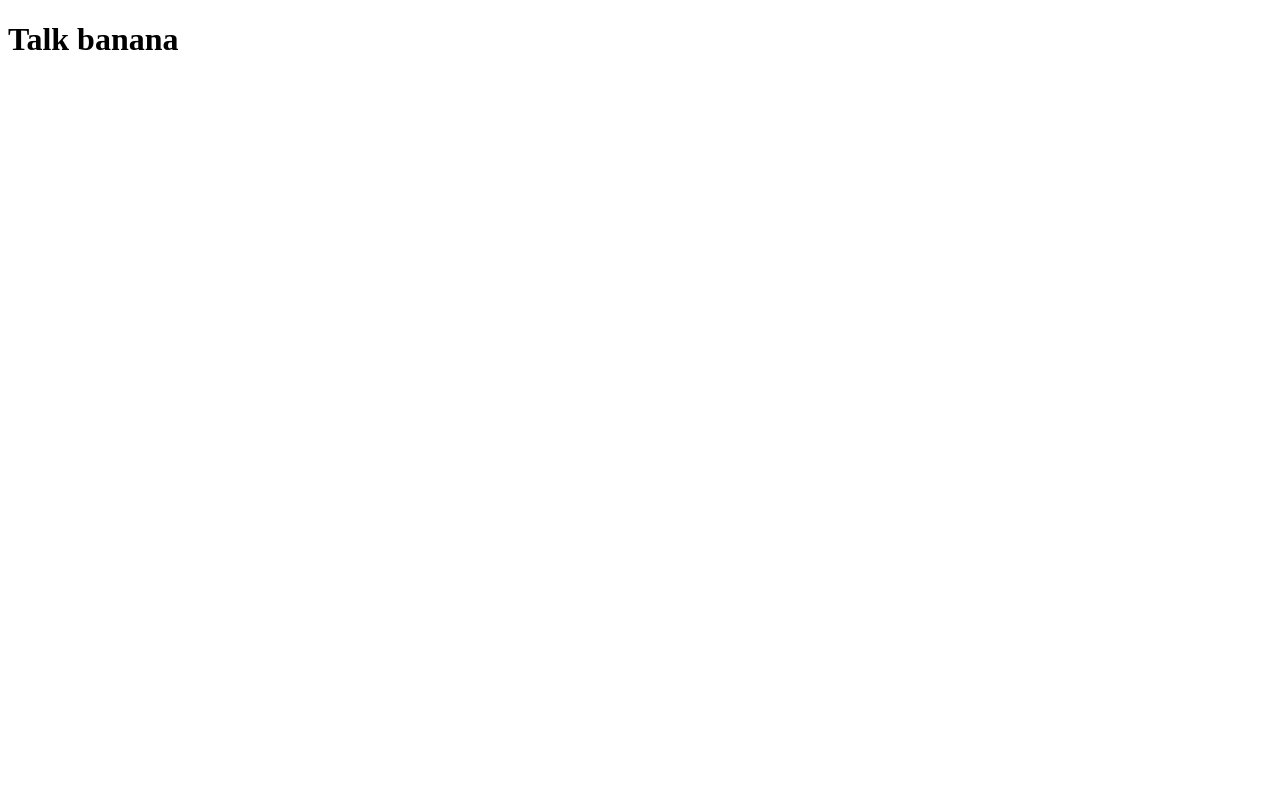
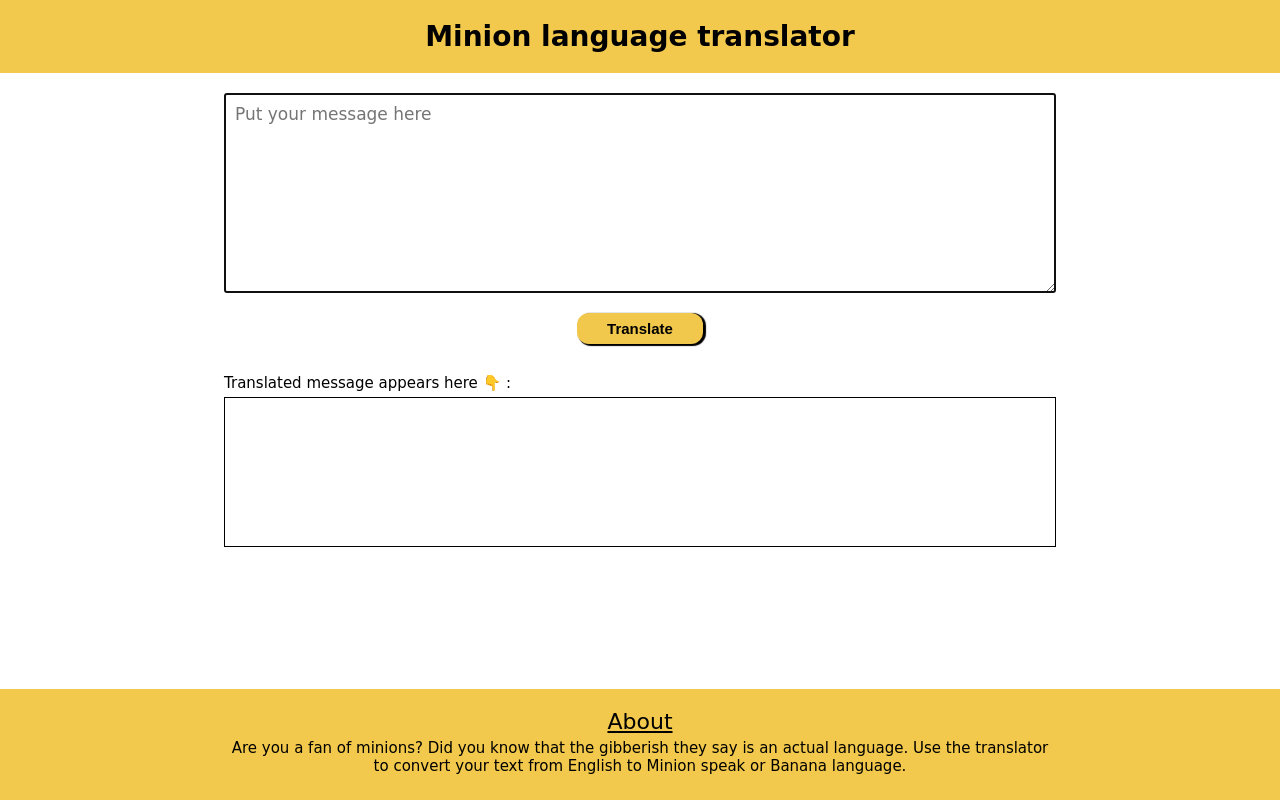
Before and after one commit to Gururajshet/Minion-translation-app, a plain HTML site: page index.html in a window 1280 px wide. Drawn offline with Linux system fonts and the light colour scheme.

Commit message:
integrated an  API

```diff
--- a/app.js
+++ b/app.js
@@ -1 +1,23 @@
 'use strict'
+
+const textArea = document.getElementById('text__area');
+const buttonClick = document.getElementById('btn');
+const translatedArea = document.getElementById('block');
+
+const url = "https://api.funtranslations.com/translate/minion.json";
+
+
+
+
+
+function updatedUrl(url) {
+    return `${url}?text=${textArea.value}`
+}
+
+function translated() {
+    fetch(updatedUrl(url))
+        .then(Response => Response.json()
+            .then(json => translatedArea.innerText =json.contents.translated))
+}
+
+buttonClick.addEventListener('click',translated)
--- a/index.html
+++ b/index.html
@@ -1,5 +1,6 @@
 <!DOCTYPE html>
 <html lang="en">
+
 <head>
     <meta charset="UTF-8">
     <meta http-equiv="X-UA-Compatible" content="IE=edge">
@@ -8,8 +9,27 @@
     <link rel="shortcut icon" href="/icons8-minion(2).svg" type="image/x-icon">
     <title>Minion App</title>
 </head>
+
 <body>
-    <h1>Talk banana</h1>
+
+    <header class="header">
+        <h1 class="title">Minion language translator</h1>
+    </header>
+    <main class="container">
+        <textarea name="textarea" id="text__area" placeholder="Put your message here" class="container__area" autofocus></textarea>
+        <button class="container__btn" id="btn">Translate</button>
+        <p>Translated message appears here 👇 :</p>
+        <div class="container__block" id="block"></div>
+    </main>
+    <footer class="footer">
+        <div class="about">About</div>
+        <p>Are you a fan of minions? Did you know that the gibberish they say is an actual language. Use the
+            translator
+            to convert your text from English to Minion speak or Banana language.
+        </p>
+    </footer>
+
     <script src="app.js"></script>
 </body>
+
 </html>
--- a/style.css
+++ b/style.css
@@ -0,0 +1,146 @@
+@import url('https://fonts.googleapis.com/css2?family=Lobster&display=swap');
+
+
+*,
+*::before,
+*::after {
+    margin: 0;
+    padding: 0;
+    box-sizing: border-box;
+}
+
+html {
+    font-size: 62.5%;
+    height: 100vh;
+
+}
+
+
+body {
+    font-family: 'Kalam', cursive;
+}
+
+
+.header {
+    text-align: center;
+    background: #F2C94C;
+    font-size: 1.3rem;
+    padding: 2rem 0 2rem 0;
+
+}
+
+.container {
+    width: 90%;
+    height: 80%;
+    margin: 0 auto;
+
+}
+
+.container__area {
+    display: block;
+    width: 70vw;
+    height: 15rem;
+    margin: 2rem auto;
+    padding: 1rem;
+    font-family: 'Kalam', cursive;
+}
+
+.container__btn {
+    display: block;
+    font-weight: 600;
+    margin: 0 auto 3rem auto;
+    padding: 0.7rem 3rem;
+    border-radius: 1.2rem;
+    box-shadow: 2px 1px 1px 1px black;
+    background: #f2c84c;
+    border: none;
+    cursor: pointer;
+}
+
+.container__btn:hover,
+.container__btn:focus {
+    background: #ecbc2b9a;
+    box-shadow: 0px 1px 1px 1px black;
+}
+
+
+.container__block {
+    border: 1px solid black;
+    width: 70vw;
+    height: 15rem;
+    margin: 0.5rem auto;
+    font-size: 1.5rem;
+    padding: 0.5rem;
+    overflow: scroll;
+}
+
+P {
+    font-size: 1.5rem;
+    margin: 0.5rem auto;
+    width: 70vw;
+}
+
+
+.footer {
+    background: #F2C94C;
+    padding: 2rem;
+    position: absolute;
+    bottom: 0;
+    left: 0;
+    right: 0;
+}
+
+
+.footer>p {
+    font-size: 1.3rem;
+    width: 100%;
+    text-align: center;
+}
+
+.about {
+    font-size: 2rem;
+    text-align: center;
+    text-decoration: underline;
+}
+
+
+@media (min-width:620px) {
+    .header {
+        font-size: 1.4rem;
+    }
+
+    .container{
+        height: 70%;
+    }
+
+    .container__area {
+        width: 65vw;
+        height: 200px;
+        font-size: 1.7rem;
+    }
+
+    .container__block {
+        width: 65vw;
+        overflow: scroll;
+    }
+
+    .container>p {
+        width: 65vw;
+    }
+
+
+    .footer>p {
+        text-align: center;
+        width: 65vw;
+        font-size: 1.5rem;
+    }
+
+    .about {
+        font-size: 2.2rem;
+    }
+
+    .container__btn {
+        font-size: 1.5rem;
+    }
+
+}
```
